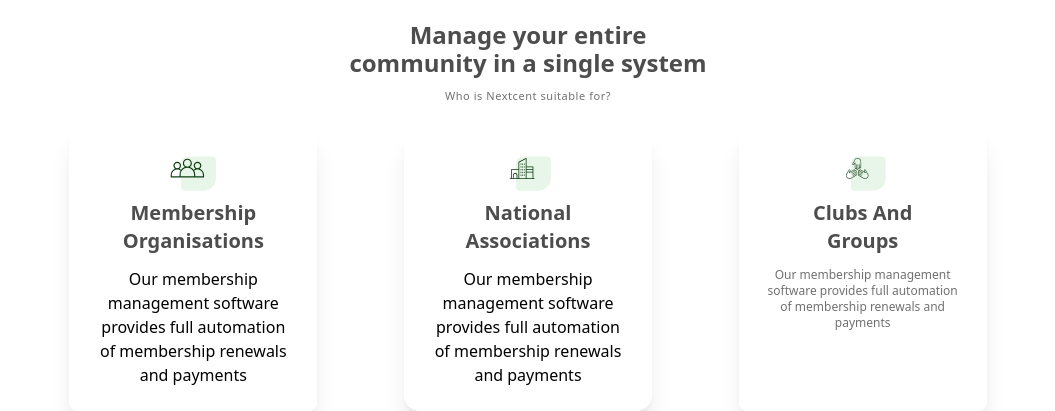
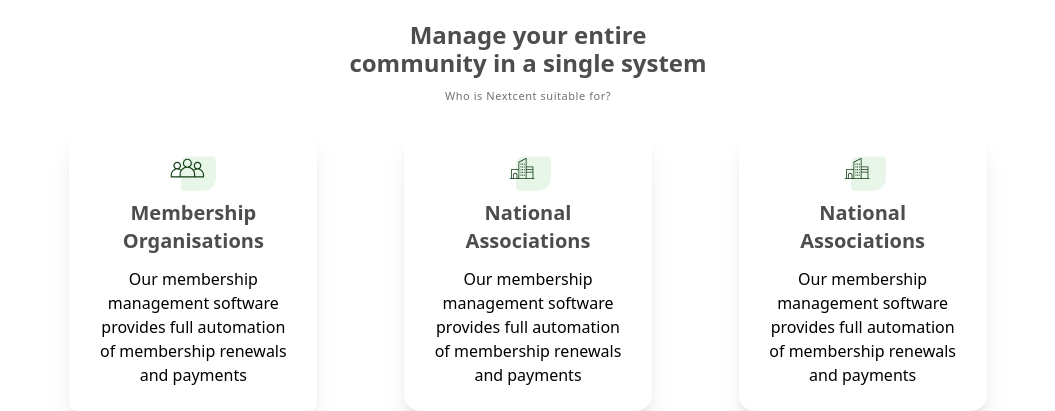
Before and after one commit to Zan-Mhmmdr/agency-landing-ui, a website: page index.html in a window 1280 px wide. Shown: the part 637-1048 px from the top of the page, without its empty margins (112-1167 px from the left). Drawn offline with nearby package versions, Linux system fonts and the light colour scheme.

Commit message:
refactor: card

```diff
--- a/index.html
+++ b/index.html
@@ -169,22 +169,19 @@
           </p>
         </div>
         <div
-          class="w-1/4 p-6 shadow-xl rounded-lg flex flex-col items-center text-center"
+          class="w-1/4 p-6 shadow-xl rounded-2xl flex flex-col items-center text-center"
         >
-          <img
-            src="src/assets/images/icons/icon3.svg"
-            alt="Clubs and Groups Icon"
-          />
+          <img src="src/assets/images/icons/icon2.svg" alt="" />
           <h2 class="font-bold text-xl text-[#4D4D4D] mt-2 mb-3">
-            Clubs And <br />
-            Groups
+            National <br />
+            Associations
           </h2>
-          <p class="font-normal text-[#717171] text-xs">
+          <p class="font-normal" text-[#717171] text-[5px]>
             Our membership management software provides full automation of
             membership renewals and payments
           </p>
         </div>
-      </div>
+
     </section>
 
     <script src="src/js/main.js"></script>
```
